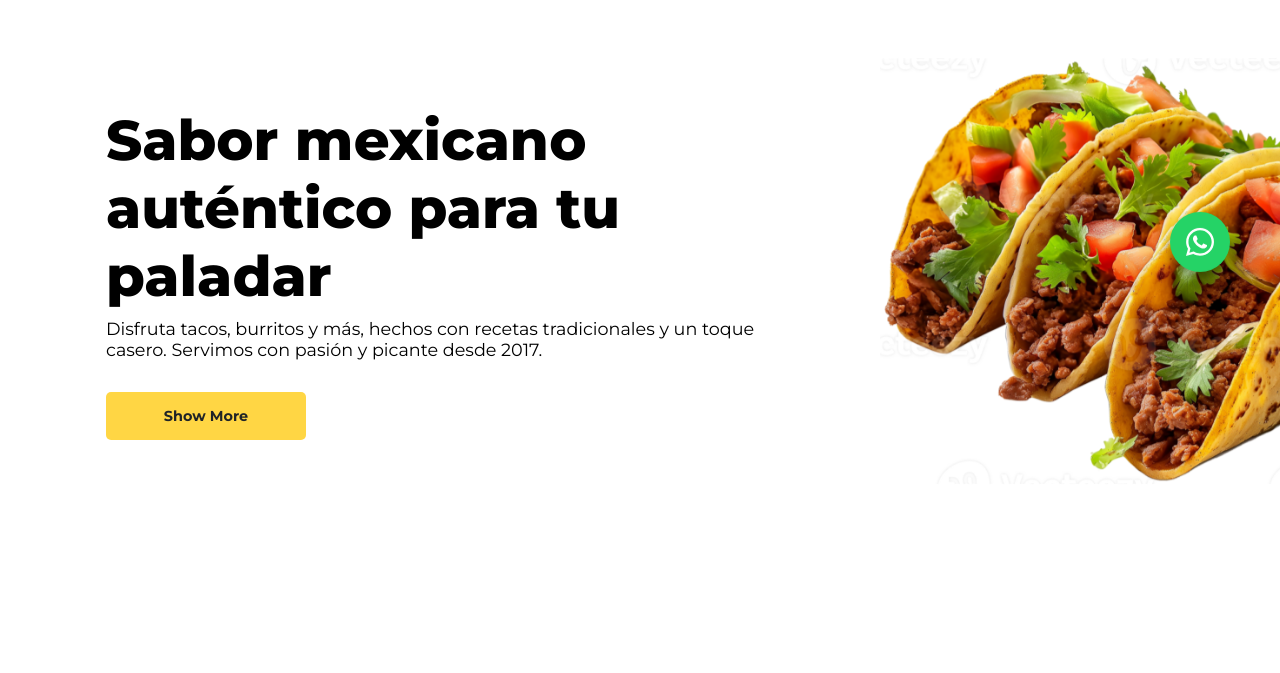
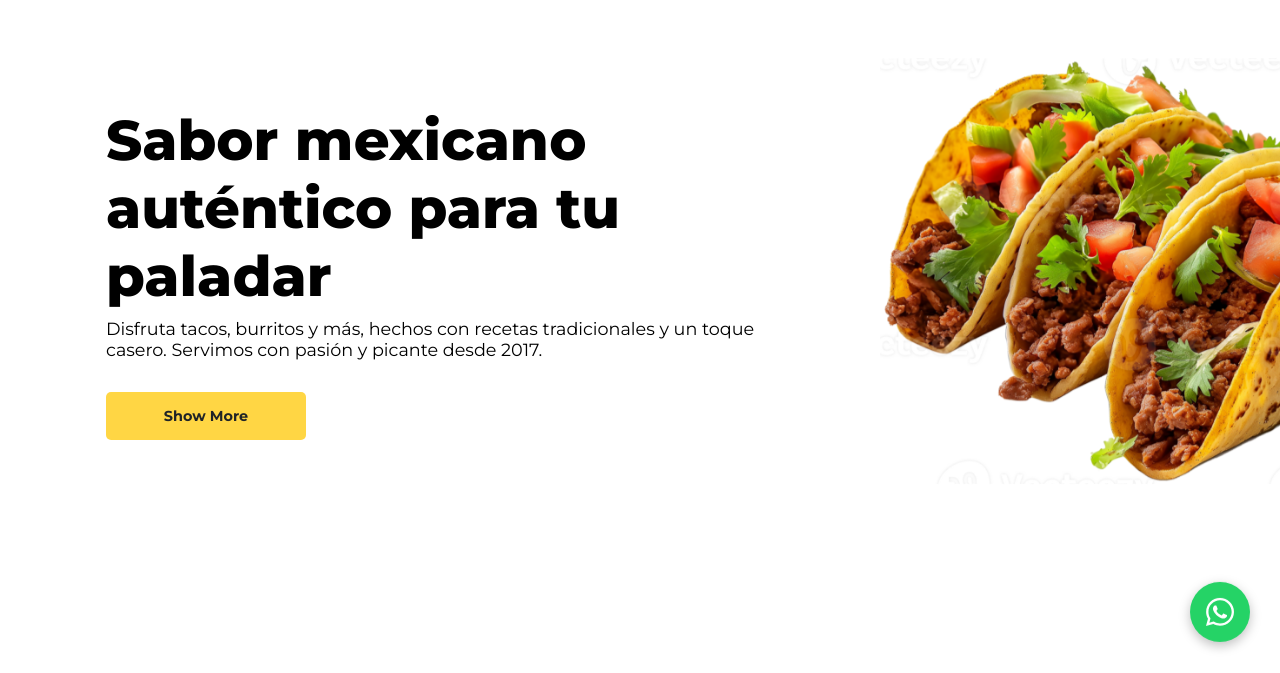
Before and after one commit to SamuelGonzalezOfficial/sample-taco, a React (Vite) app: page / in a window 1280 px wide. Shown: the part 127-800 px from the top of the page. Built offline with nearby package versions, Linux system fonts and the light colour scheme.

Commit message:
We adjust the button position.

```diff
--- a/package.json
+++ b/package.json
@@ -10,6 +10,8 @@
     "preview": "vite preview"
   },
   "dependencies": {
+    "@fortawesome/free-brands-svg-icons": "^6.7.2",
+    "@fortawesome/react-fontawesome": "^0.2.2",
     "react": "^19.0.0",
     "react-dom": "^19.0.0"
   },
--- a/src/components/WhatsAppButton.css
+++ b/src/components/WhatsAppButton.css
@@ -16,6 +16,9 @@
   border-radius: 50%;
   box-shadow: 0 4px 12px rgba(0, 0, 0, 0.25);
   transition: all 0.3s ease;
+  position: absolute;
+  bottom: 0;
+  right: 0;
 }
 
 .whatsapp-button:hover {
```
Also changed, not shown: 1 other file (tests, documents, lock files or other folders).
